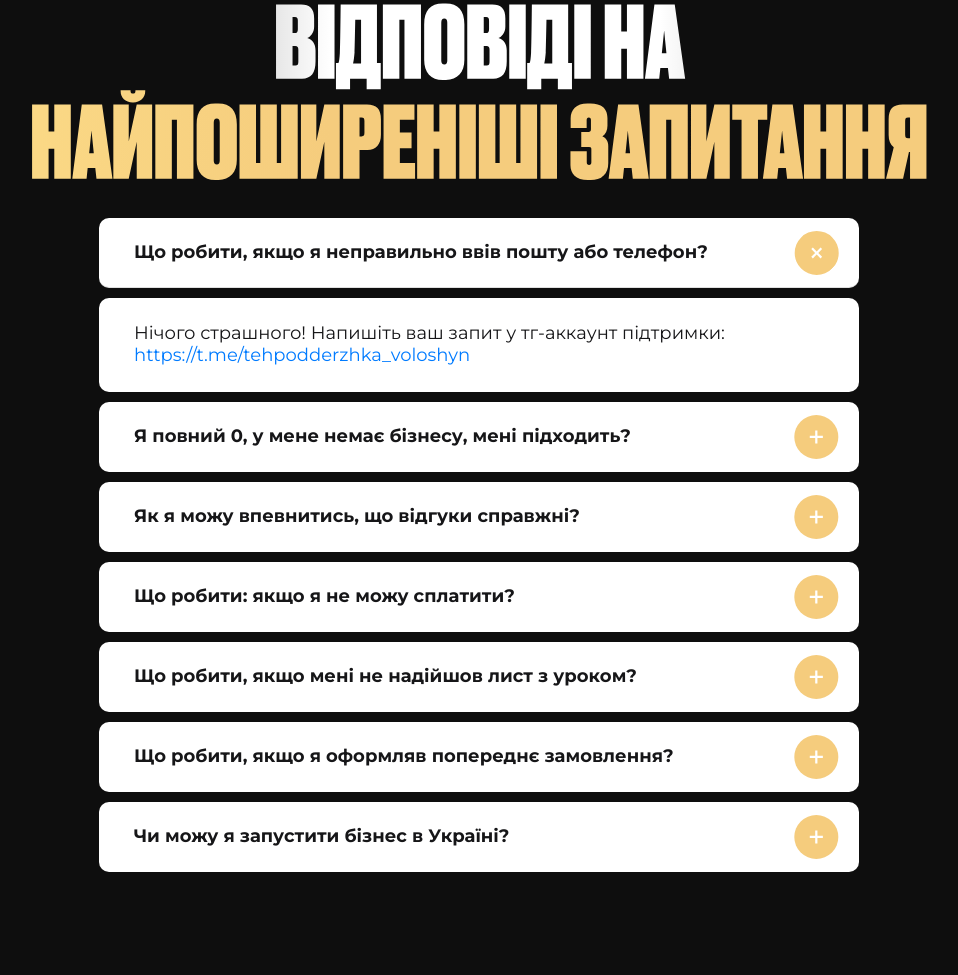
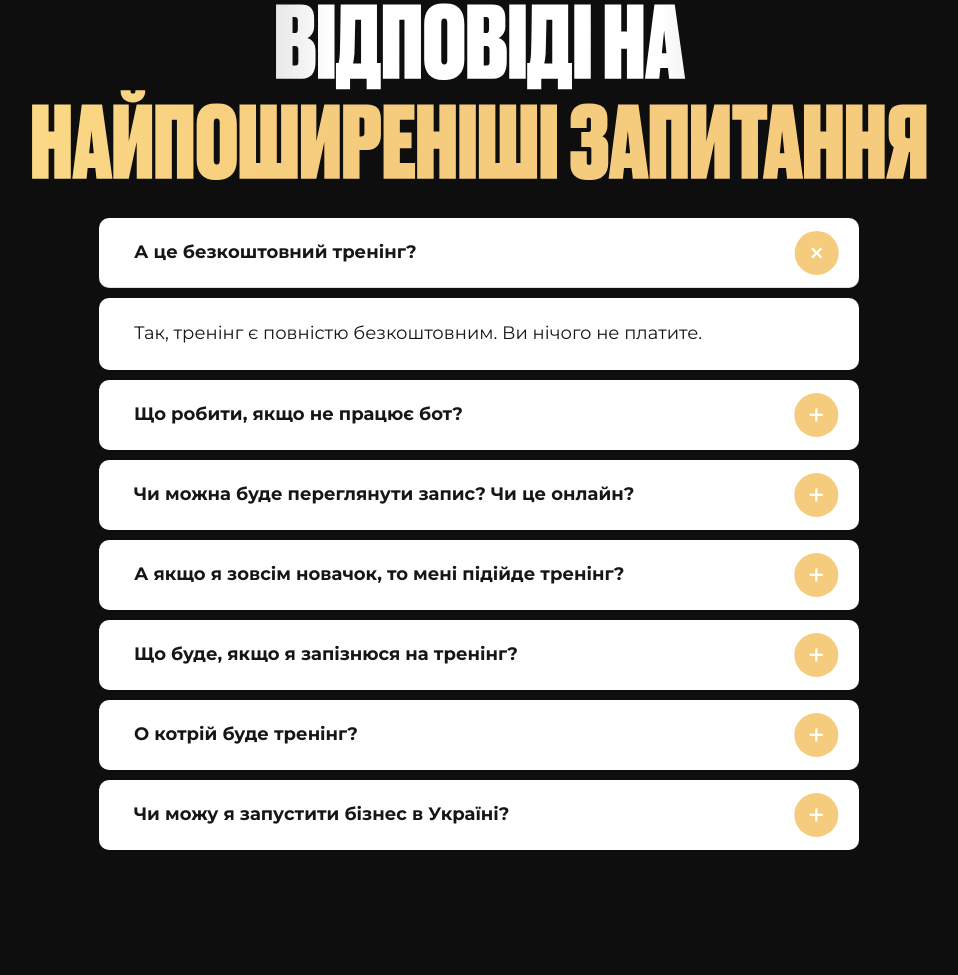
Before and after one commit to dgridchin/voloshyn_site_2, a website: page index.html in a window 1280 px wide. Shown: the part 7618-8593 px from the top of the page, without its empty margins (161-1119 px from the left). Drawn offline with nearby package versions, Linux system fonts and the light colour scheme.

Commit message:
Update index.html

```diff
--- a/index.html
+++ b/index.html
@@ -677,24 +677,24 @@
             <div class="accordion-item">
                 <h2 class="accordion-header" id="headingOne">
                     <button class="accordion-button" type="button" data-bs-toggle="collapse" data-bs-target="#collapseOne" aria-expanded="true" aria-controls="collapseOne">
-                        Що робити, якщо я неправильно ввів пошту або телефон?
+                        А це безкоштовний тренінг?
                     </button>
                 </h2>
                 <div id="collapseOne" class="accordion-collapse collapse show" aria-labelledby="headingOne" data-bs-parent="#accordionExample">
                     <div class="accordion-body">
-                        Нічого страшного! Напишіть ваш запит у тг-аккаунт підтримки:  <a href="https://t.me/tehpodderzhka_voloshyn" target="_blank">https://t.me/tehpodderzhka_voloshyn</a>
+                        Так, тренінг є повністю безкоштовним. Ви нічого не платите.
                     </div>
                 </div>
             </div>
             <div class="accordion-item">
                 <h2 class="accordion-header" id="headingTwo">
                     <button class="accordion-button collapsed" type="button" data-bs-toggle="collapse" data-bs-target="#collapseTwo" aria-expanded="false" aria-controls="collapseTwo">
-                        Я повний 0, у мене немає бізнесу, мені підходить?
+                        Що робити, якщо не працює бот?
                     </button>
                 </h2>
                 <div id="collapseTwo" class="accordion-collapse collapse" aria-labelledby="headingTwo" data-bs-parent="#accordionExample">
                     <div class="accordion-body">
-                        Так! До уроку ви отримаєте покроковий план створення власного бізнесу з нуля. Також у ньому знайдуть користь і ті, хто вже має бізнес.
+                        Пишіть у тех підтримку <a href="https://t.me/tehpodderzhka_voloshyn" target="_blank">https://t.me/tehpodderzhka_voloshyn</a>
                     </div>
                 </div>
             </div>
@@ -702,12 +702,12 @@
             <div class="accordion-item">
                 <h2 class="accordion-header" id="headingThree">
                     <button class="accordion-button collapsed" type="button" data-bs-toggle="collapse" data-bs-target="#collapseThree" aria-expanded="false" aria-controls="collapseThree">
-                        Як я можу впевнитись, що відгуки справжні?
+                        Чи можна буде переглянути запис? Чи це онлайн?
                     </button>
                 </h2>
                 <div id="collapseThree" class="accordion-collapse collapse" aria-labelledby="headingThree" data-bs-parent="#accordionExample">
                     <div class="accordion-body">
-                        Відгуки є у телеграм каналі: <a href="https://t.me/voloshynbabki" target="_blank">https://t.me/voloshynbabki</a>
+                        Тільки онлайн. Запису не буде. Тому треба заздалегідь виділити час та прийти о 19:00.
                     </div>
                 </div>
             </div>
@@ -715,13 +715,13 @@
             <div class="accordion-item">
                 <h2 class="accordion-header" id="headingFour">
                     <button class="accordion-button collapsed" type="button" data-bs-toggle="collapse" data-bs-target="#collapseFour" aria-expanded="false" aria-controls="collapseFour">
-                        Що робити: якщо я не можу сплатити?
+                        А якщо я зовсім новачок, то мені підійде тренінг?
                     </button>
                 </h2>
 
                 <div id="collapseFour" class="accordion-collapse collapse" aria-labelledby="headingFour" data-bs-parent="#accordionExample">
                     <div class="accordion-body">
-                        Напишіть, будь ласка, в тех підтримку та надішліть скрін <a href="https://t.me/tehpodderzhka_voloshyn" target="_blank">https://t.me/tehpodderzhka_voloshyn</a>
+                        Так, тренінг вам ідеально підходить. Ви зрозумієте як вийти на 1000 $ на місяць.
                     </div>
                 </div>
             </div>
@@ -729,24 +729,24 @@
             <div class="accordion-item">
                 <h2 class="accordion-header" id="heading5">
                     <button class="accordion-button collapsed" type="button" data-bs-toggle="collapse" data-bs-target="#collapse5" aria-expanded="false" aria-controls="collapse5">
-                        Що робити, якщо мені не надійшов лист з уроком?
+                        Що буде, якщо я запізнюся на тренінг?
                     </button>
                 </h2>
                 <div id="collapse5" class="accordion-collapse collapse" aria-labelledby="heading5" data-bs-parent="#accordionExample">
                     <div class="accordion-body">
-                        Напишіть, будь-ласка, в тех підтримку та надішліть нам електронну пошту, яку ви вводили при оплаті <a href="https://t.me/tehpodderzhka_voloshyn" target="_blank">https://t.me/tehpodderzhka_voloshyn</a>
+                        Ви просто пропустите певну частину інформації. Бажано не спізнюватися.
                     </div>
                 </div>
             </div>
             <div class="accordion-item">
                 <h2 class="accordion-header" id="heading6">
                     <button class="accordion-button collapsed" type="button" data-bs-toggle="collapse" data-bs-target="#collapse6" aria-expanded="false" aria-controls="collapse6">
-                        Що робити, якщо я оформляв попереднє замовлення?
+                        О котрій буде тренінг?
                     </button>
                 </h2>
                 <div id="collapse6" class="accordion-collapse collapse" aria-labelledby="heading6" data-bs-parent="#accordionExample">
                     <div class="accordion-body">
-                        Вам має надійти лист на пошту з доступом. Якщо не надійшов, то напишіть у тех підтримку та надішліть дані, які вводили при оплаті попереднього замовлення <a href="https://t.me/tehpodderzhka_voloshyn" target="_blank">https://t.me/tehpodderzhka_voloshyn</a>
+                        О 19:00 за Києвом
                     </div>
                 </div>
             </div>
```
